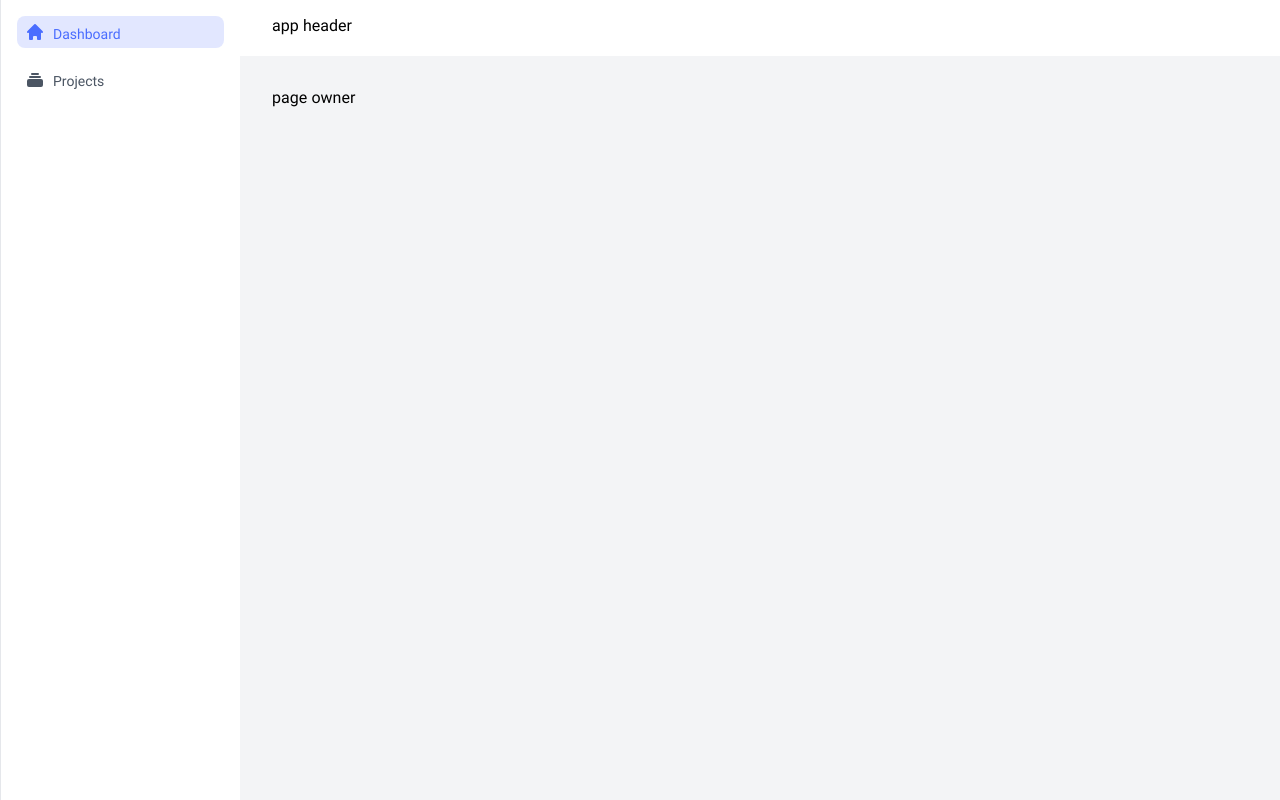
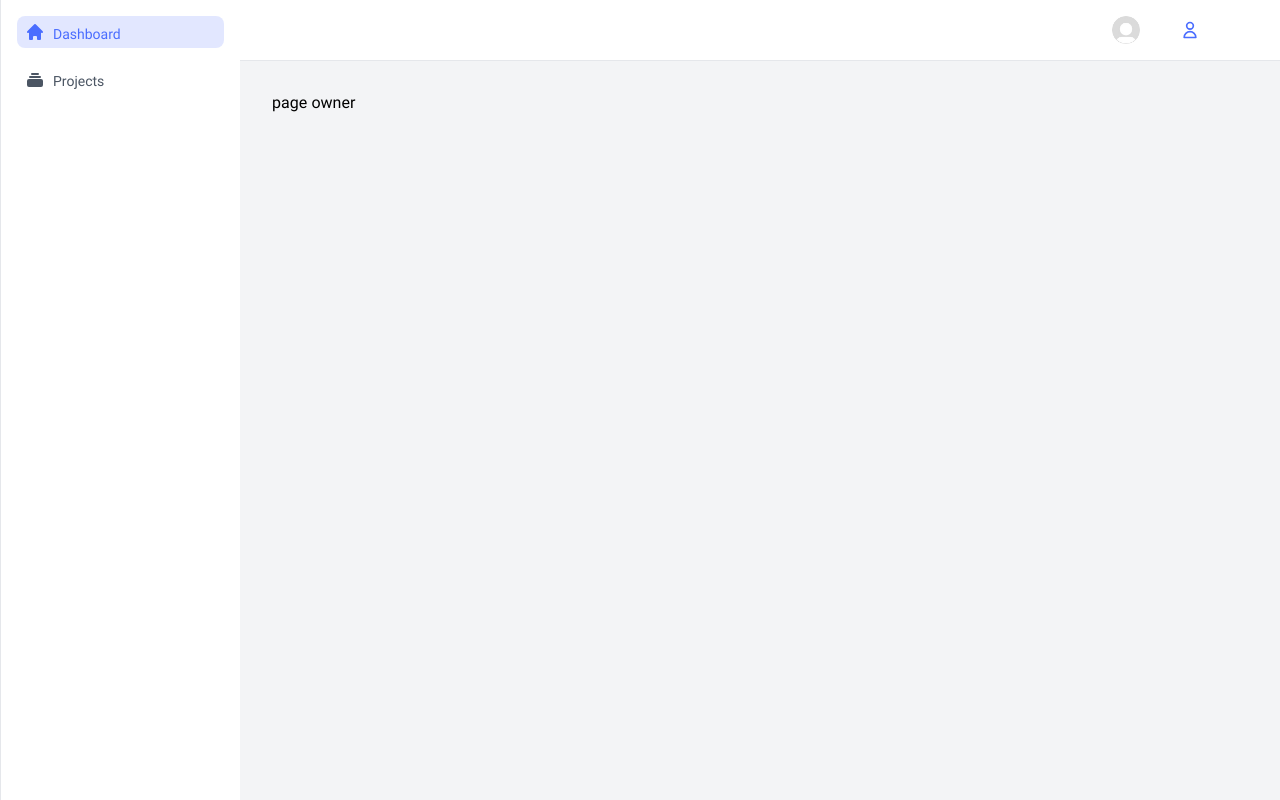
Before and after one commit to nymajalalabadi/Freelnacer-App-Frontend, a React (Vite) app in the folder Freelnacer-App-Frontend/: page /owner/dashboard in a window 1280 px wide. Built offline with nearby package versions, Linux system fonts and the light colour scheme; no server answers.

Commit message:
Added UserAvtar And HeaderMenu Component

```diff
--- /dev/null
+++ b/Freelnacer-App-Frontend/src/features/authentication/UserAvatar.jsx
@@ -0,0 +1,13 @@
+import useUser from "./useUser";
+
+
+function UserAvatar() {
+    const { user } = useUser();
+    return (
+      <div className="flex items-center gap-x-2 text-secondary-600">
+        <img className="w-7 h-7 rounded-full object-cover object-center" src="/user.jpg" alt="user-account" />
+        <span>{user?.name}</span>
+      </div>
+    );
+  }
+  export default UserAvatar;
--- a/Freelnacer-App-Frontend/src/features/authentication/useUser.js
+++ b/Freelnacer-App-Frontend/src/features/authentication/useUser.js
@@ -2,11 +2,14 @@
 import { getUser } from "../../services/authService";
 
 
-export default function useUser()
-{
-  return useQuery ({
-    queryKey: ["get-user"],
+export default function useUser() {
+  const { data, isLoading } = useQuery({
+    queryKey: ["user"],
     queryFn: getUser,
-    retry: false
-  })
+    retry: false,
+  });
+
+  const { user } = data || {};
+
+  return { isLoading, user };
 }
--- a/Freelnacer-App-Frontend/src/ui/AppLayout.jsx
+++ b/Freelnacer-App-Frontend/src/ui/AppLayout.jsx
@@ -9,7 +9,7 @@
         <Siderbar/>
         <div className="bg-secondary-100 p-8 overflow-y-auto">
             <div className="mx-auto max-w-screen-lg flex flex-col gap-y-12">
-                <Outlet />
+              <Outlet />
             </div>
         </div>
     </div>
--- a/Freelnacer-App-Frontend/src/ui/Header.jsx
+++ b/Freelnacer-App-Frontend/src/ui/Header.jsx
@@ -1,12 +1,20 @@
+import UserAvatar from "../features/authentication/UserAvatar";
 import useUser from "../features/authentication/useUser"
+import HeaderMenu from "./HeaderMenu";
 
 function Header() {
-    const { data } = useUser()
+  const { isLoading } = useUser();
+
   return (
-    <div className="bg-secondary-0 py-4 px-8">
-        app header
+    <div className="bg-secondary-0 py-4 px-8 border-b border-secondary-200">
+      <div
+        className={`container xl:max-w-screen-lg flex items-center justify-end gap-x-8 ${ isLoading ? "blur-sm opacity-50" : "" } `}>
+        <UserAvatar />
+        <HeaderMenu />
+      </div>
     </div>
-  )
+  );
+
 }
 
 export default Header
--- /dev/null
+++ b/Freelnacer-App-Frontend/src/ui/HeaderMenu.jsx
@@ -0,0 +1,21 @@
+import { HiOutlineUser } from "react-icons/hi";
+import { Link } from "react-router-dom";
+
+function HeaderMenu() {
+  return (
+    <ul className="flex gap-x-4 items-center">
+      <li className="flex">
+        <Link to="dashboard">
+          <HiOutlineUser className="w-5 h-5 text-primary-900" />
+        </Link>
+      </li>
+      <li className="flex">
+
+      </li>
+      <li className="flex">
+
+      </li>
+    </ul>
+  );
+}
+export default HeaderMenu;
```
